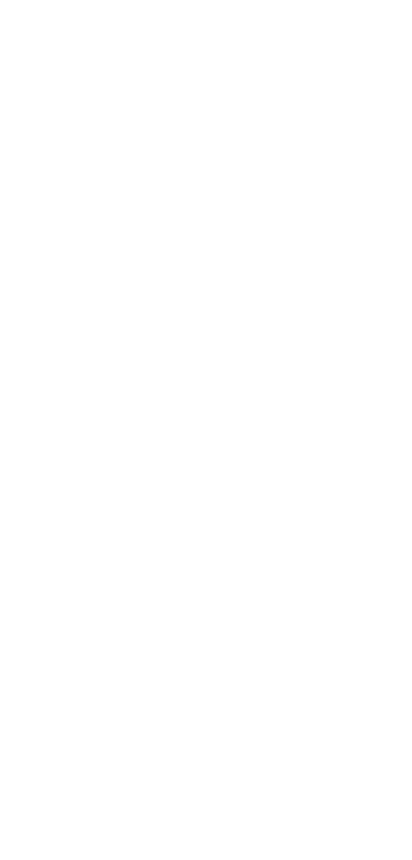
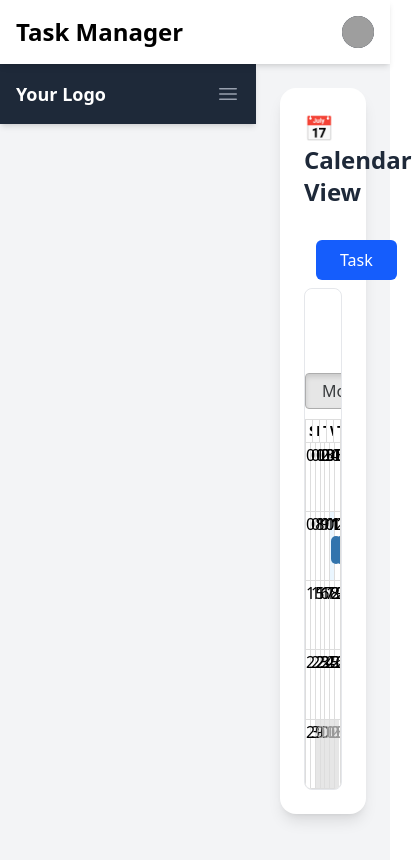
Before and after one commit to ravitharun/task-status, a React (Vite) app in the folder Client/: page /task/Calendar in a window 390 px wide. Before the commit this address had no page. Shown: the top 860 px of the page, 412 px wide, since content can reach past the window. Built offline with nearby package versions, Linux system fonts and the light colour scheme; grey boxes are pictures that could not be loaded.

Commit message:
Add responsive sidebar with mobile support

```diff
--- a/Client/package.json
+++ b/Client/package.json
@@ -19,6 +19,7 @@
     "crypto-js": "^4.2.0",
     "firebase": "^11.9.0",
     "react": "^19.1.0",
+    "react-big-calendar": "^1.19.3",
     "react-dom": "^19.1.0",
     "react-icons": "^5.5.0",
     "react-router-dom": "^7.6.2",
--- a/Client/src/Components/Home.jsx
+++ b/Client/src/Components/Home.jsx
@@ -16,6 +16,7 @@
   const [Assignee, SetAssignee] = useState("");
   const [Schedule, SetSchedule] = useState("");
   const [Priority, SetPriority] = useState("");
+  const [Link, setlink] = useState("");
   const data = {
     TaskName,
     TaskDescription,
@@ -33,6 +34,12 @@
     }
     console.log("Form submitted with data:", data);
   };
+
+  const AttachLink = (event) => {
+    event.preventDefault();
+    let link = prompt("Please enter the link you want to attach:");
+    setlink(link);
+  };
   return (
     <div className="flex flex-col h-screen bg-amber-50">
       {/* Navbar */}
@@ -47,6 +54,11 @@
         </div>
 
         <div className="flex-1 ml-64 p- sticky top-16 overflow-y-auto">
+          <a href="/task/Calendar">
+            <button className="px-6 py-2 bg-blue-600 text-white rounded-md hover:bg-blue-300 hover:text-black transition mt-4 ml-3 ">
+              Calendar
+            </button>
+          </a>
           <Popup
             className="bg-black"
             trigger={
@@ -104,23 +116,21 @@
                           onChange={() =>
                             SetTaskDescription(event.target.value)
                           }
+                          value={Link ? Link : TaskDescription}
                           className="w-full border border-gray-300 rounded-lg p-3 focus:ring-2 focus:ring-blue-500 outline-none"
                         ></textarea>
 
                         <div className="flex gap-3 flex-wrap mt-2">
-                          <button className="flex items-center gap-2 px-4 py-2 bg-gray-100 hover:bg-gray-200 rounded-md">
-                            <FaBold /> Bold
-                          </button>
-                          <button className="flex items-center gap-2 px-4 py-2 bg-gray-100 hover:bg-gray-200 rounded-md">
-                            <FaItalic /> Italic
-                          </button>
                           <button className="flex items-center gap-2 px-4 py-2 bg-gray-100 hover:bg-gray-200 rounded-md">
                             <FaListUl /> List
                           </button>
                           <button className="flex items-center gap-2 px-4 py-2 bg-gray-100 hover:bg-gray-200 rounded-md">
                             <FaListOl /> 123
                           </button>
-                          <button className="flex items-center gap-2 px-4 py-2 bg-gray-100 hover:bg-gray-200 rounded-md">
+                          <button
+                            className="flex items-center gap-2 px-4 py-2 bg-gray-100 hover:bg-gray-200 rounded-md"
+                            onClick={AttachLink}
+                          >
                             <FaLink /> Link
                           </button>
                         </div>
@@ -235,6 +245,11 @@
                         Swal.fire({
                           text: "Do you want to Cancel",
                           confirmButtonText: "Cancel",
+                        }).then((result) => {
+                          console.log(result);
+                          if (result.isConfirmed) {
+                            close();
+                          }
                         })
                       }
                       className="px-6 py-2 bg-gray-200 text-gray-700 rounded-lg hover:bg-gray-300 transition"
--- a/Client/src/Components/Sidebar.jsx
+++ b/Client/src/Components/Sidebar.jsx
@@ -1,12 +1,8 @@
-import { Disclosure, Menu, Transition } from "@headlessui/react";
+import { Disclosure } from "@headlessui/react";
 import {
   Bars3Icon,
   XMarkIcon,
-  ChevronDownIcon,
-  SunIcon,
-  MoonIcon,
 } from "@heroicons/react/24/outline";
-import { Fragment } from "react";
 
 const navigation = [
   { name: "Dashboard", href: "/", current: true },
@@ -23,17 +19,14 @@
 
 export default function Sidebar() {
   return (
-    <div className="min-h-screen bg-gray-100 dark:bg-gray-950 ">
-      <Disclosure
-        as="nav"
-        className="fixed top-0 left-0 h-full w-64 bg-gray-800 shadow-lg z-50"
-      >
+    <div className="min-h-screen flex flex-col sm:flex-row bg-gray-100 dark:bg-gray-950">
+      {/* Mobile Top Navbar */}
+      <Disclosure as="nav" className="sm:hidden bg-gray-800 shadow-md w-full">
         {({ open }) => (
           <>
-            {/* Header */}
-            <div className="flex items-center justify-between h-16 px-4 sm:px-6">
+            <div className="flex items-center justify-between px-4 py-4">
               <div className="text-white font-bold text-lg">Your Logo</div>
-              <Disclosure.Button className="sm:hidden text-gray-400 hover:text-white focus:outline-none">
+              <Disclosure.Button className="text-gray-400 hover:text-white focus:outline-none">
                 {open ? (
                   <XMarkIcon className="h-6 w-6" />
                 ) : (
@@ -42,29 +35,8 @@
               </Disclosure.Button>
             </div>
 
-            {/* Navigation */}
-            <div className="hidden sm:block px-4">
-              <div className="mt-5 space-y-1">
-                {navigation.map((item) => (
-                  <a
-                    key={item.name}
-                    href={item.href}
-                    className={classNames(
-                      item.current
-                        ? "bg-gray-900 text-white"
-                        : "text-gray-300 hover:bg-gray-700 hover:text-white",
-                      "block rounded-md px-3 py-2 text-sm font-medium"
-                    )}
-                  >
-                    {item.name}
-                  </a>
-                ))}
-              </div>
-            </div>
-
-            {/* Mobile Panel */}
-            <Disclosure.Panel className="sm:hidden px-4 pb-4">
-              <div className="space-y-1">
+            {/* Mobile Menu */}
+            <Disclosure.Panel className="space-y-1 px-2 pb-4">
               {navigation.map((item) => (
                 <Disclosure.Button
                   key={item.name}
@@ -80,11 +52,34 @@
                   {item.name}
                 </Disclosure.Button>
               ))}
-              </div>
             </Disclosure.Panel>
           </>
         )}
       </Disclosure>
+
+      {/* Desktop Sidebar */}
+      <aside className="hidden sm:block sm:w-64 bg-gray-800 shadow-lg min-h-screen">
+        <div className="px-4 py-5 text-white font-bold text-xl">Your Logo</div>
+        <nav className="mt-5 space-y-1 px-4">
+          {navigation.map((item) => (
+            <a
+              key={item.name}
+              href={item.href}
+              className={classNames(
+                item.current
+                  ? "bg-gray-900 text-white"
+                  : "text-gray-300 hover:bg-gray-700 hover:text-white",
+                "block rounded-md px-3 py-2 text-sm font-medium"
+              )}
+            >
+              {item.name}
+            </a>
+          ))}
+        </nav>
+      </aside>
+
+      {/* Main Content */}
+
     </div>
   );
 }
--- /dev/null
+++ b/Client/src/Components/calendar.jsx
@@ -0,0 +1,82 @@
+import React from "react";
+import Sidebar from "./Sidebar";
+import HorizontalNavbar from "./Horizontalnavbar";
+import { Calendar, momentLocalizer } from "react-big-calendar";
+import moment from "moment";
+import "react-big-calendar/lib/css/react-big-calendar.css"; // Required default styles
+
+const localizer = momentLocalizer(moment);
+
+function CalendarPage() {
+  const events = [
+    {
+      title: " Team Meeting",
+      type: "meeting",
+      start: new Date(2025, 5, 13, 10, 0), // June 13, 2025 - 10:00 AM
+      end: new Date(2025, 5, 13, 11, 0),
+    },
+    {
+      title: " Launch Review",
+      type: "review",
+      start: new Date(2025, 5, 14, 14, 0),
+      end: new Date(2025, 5, 14, 15, 30),
+    },
+  ];
+
+  console.log(localizer);
+  return (
+    <>
+      {/* Top Navigation Bar */}
+      <div className="fixed top-0 left-0 right-0 z-10">
+        <HorizontalNavbar />
+      </div>
+
+      {/* Sidebar */}
+      <div className="fixed top-16 left-0 h-[calc(100vh-4rem)] w-64">
+        <Sidebar />
+      </div>
+
+      {/* Main Content */}
+      <div className="ml-64 mt-16 p-6 bg-gray-100 min-h-screen">
+        <div className="bg-white rounded-2xl shadow-lg p-6">
+          <h2 className="text-2xl font-bold text-gray-800 mb-4 flex items-center gap-2">
+            📅 Calendar View
+          </h2>
+          <a href="/">
+            {" "}
+            <button className="px-6 py-2 bg-blue-600 mb-2 text-white rounded-md hover:bg-blue-300 hover:text-black transition mt-4 ml-3 ">
+              Task
+            </button>
+          </a>
+          <div className="overflow-x-auto rounded-lg border border-gray-200">
+            <Calendar
+              localizer={localizer}
+              events={events}
+              startAccessor="start"
+              endAccessor="end"
+              style={{ height: 500 }}
+              className="bg-white rounded-lg shadow-md"
+              defaultView="month"
+              components={{
+                event: ({ event }) => (
+                  <span
+                    className="text-sm font-semibold text-black-600"
+                    style={{
+                      color: event.type === "meeting" ? "emerald " : "#green",
+                    }}
+                  >
+                    <i>
+                      {event.type == "meeting" ? "📅" : "🚀"} {event.title}
+                    </i>
+                  </span>
+                ),
+              }}
+            />
+          </div>
+        </div>
+      </div>
+    </>
+  );
+}
+
+export default CalendarPage;
--- a/Client/src/main.jsx
+++ b/Client/src/main.jsx
@@ -1,16 +1,17 @@
-import { StrictMode } from 'react'
+
 import { createRoot } from 'react-dom/client'
 import './index.css'
-import App from './App.jsx'
 import { BrowserRouter as Router, Routes,Route } from 'react-router-dom';
 import Home from './Components/Home.jsx';
 import Login from './Components/Auth/Login.jsx';
+import Calendar from './Components/Calendar.jsx';
 import Signup from './Components/Auth/sigup.jsx';
 createRoot(document.getElementById('root')).render(
 <Router>
 
         <Routes>
           <Route path="/" element={<Home />} />
+          <Route path="/task/Calendar" element={<Calendar />} />
           <Route path="/login" element={<Login />} />
           <Route path="/CreateAccount" element={<Signup />} />
         </Routes>
```
Also changed, not shown: 1 other file (tests, documents, lock files or other folders). Lines whose indentation alone changed are shown as unchanged.
